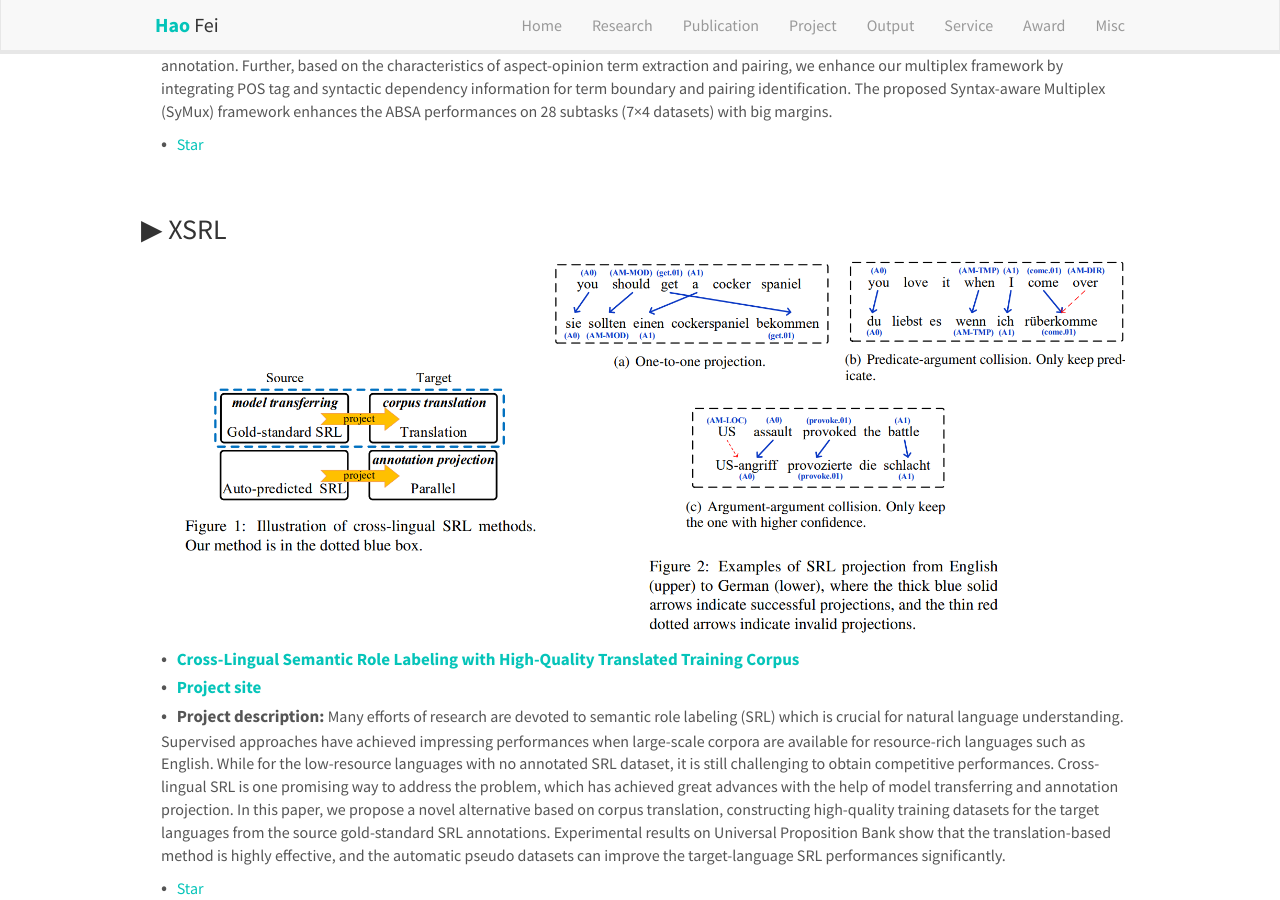
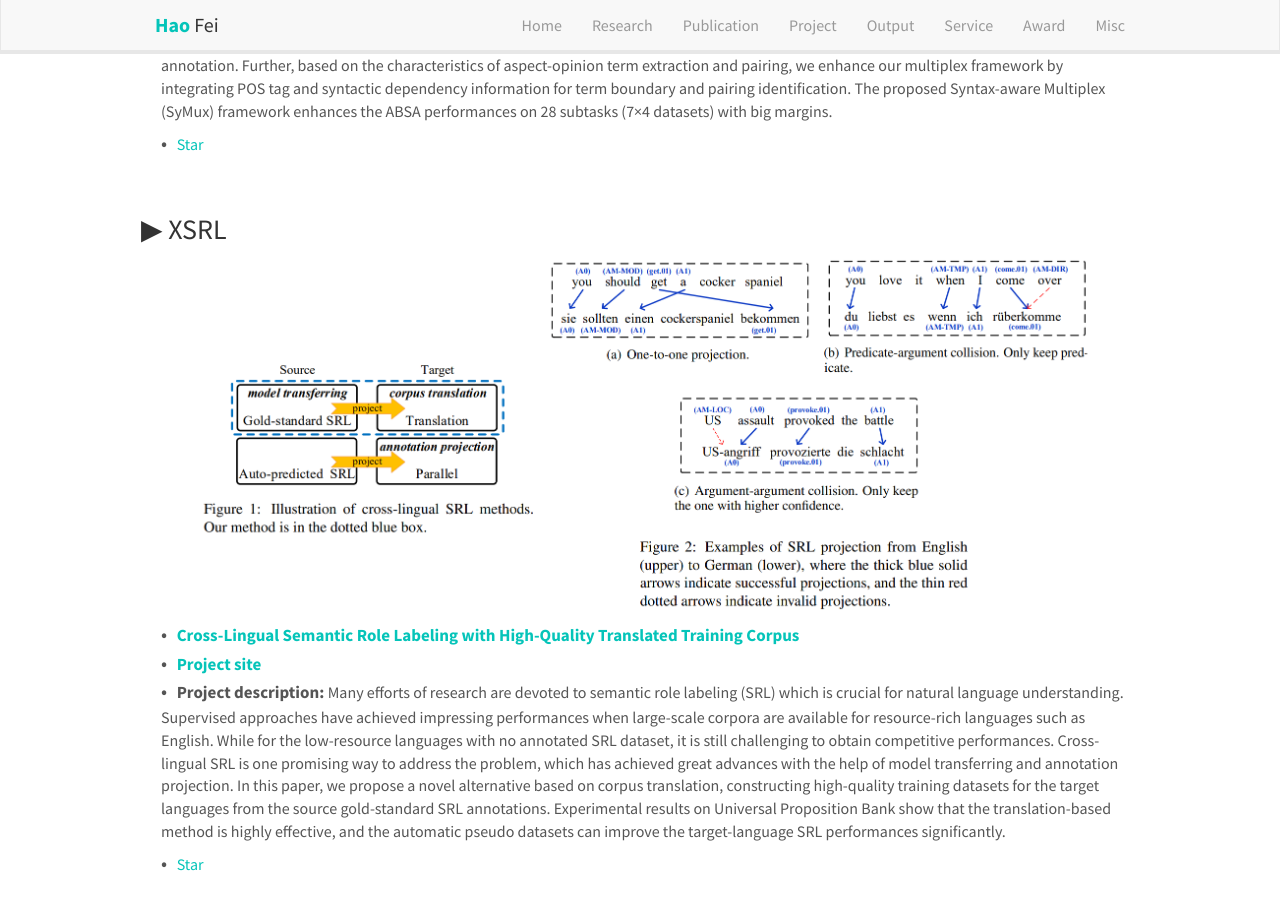
Before and after one commit to scofield7419/scofield7419.github.io, a Jekyll site: the page built from _pages/projects.md, in a window 1280 px wide and 900 px high, scrolled down 6076 px. Built offline with Jekyll 4.4.1, drawn with Linux system fonts in a browser that asks for light colours; nearby versions of some CDN libraries; comment, search, counter and statistics services are not loaded; a style sheet for code colours, icons or effects is not loaded.

Commit message:
Update projs.yml

```diff
--- a/_data/projs.yml
+++ b/_data/projs.yml
@@ -137,7 +137,7 @@ More strikingly, THOR+GPT3 (175B) boosts the SoTA by over 50% F1 on zero-shot se
 - name: XSRL
   photo:
     name: XSRL.png
-    scale: 100%
+    scale: 94%
   paper:
     name: "Cross-Lingual Semantic Role Labeling with High-Quality Translated Training Corpus"
     link: https://aclanthology.org/2020.acl-main.627.pdf
```
